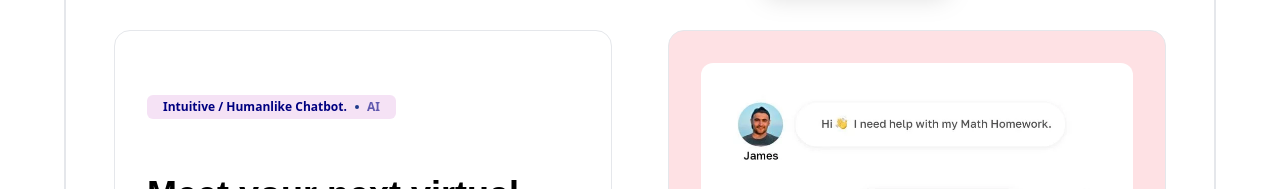
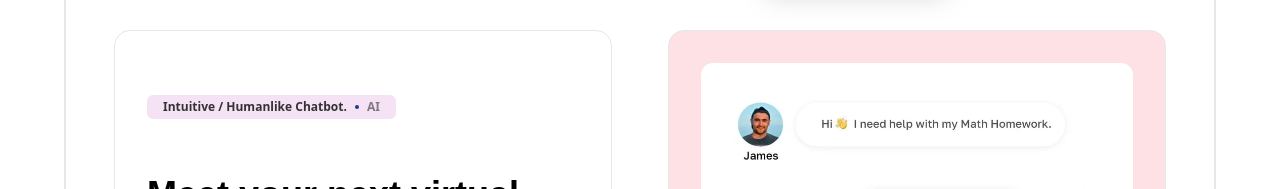
Before and after one commit to solomon-mh/ai-website-ui-clone, a React (Vite) app: page /aichatbot in a window 1280 px wide. Shown: the part 1720-1909 px from the top of the page. Built offline with nearby package versions, Linux system fonts and the light colour scheme.

Commit message:
modfying Aichatbot section

```diff
--- a/src/components/features-section/AiChatbot.jsx
+++ b/src/components/features-section/AiChatbot.jsx
@@ -8,7 +8,8 @@ const AiChatbot = () => {
           <NotificationHeader
             name='Intuitive / Humanlike Chatbot.'
             content='AI'
-            bgColor={"var(--notification-btn-color)"}
+            bgColor='var(--notification-btn-color)'
+            textColor='#333'
           />
         </div>
         <h1 className='text-4xl py-6'>Meet your next virtual assistant. </h1>
```
